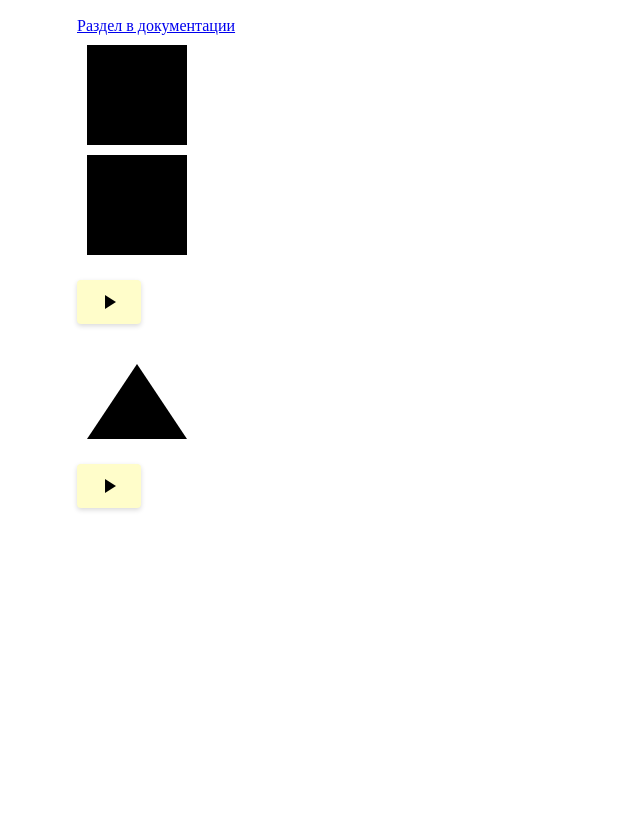
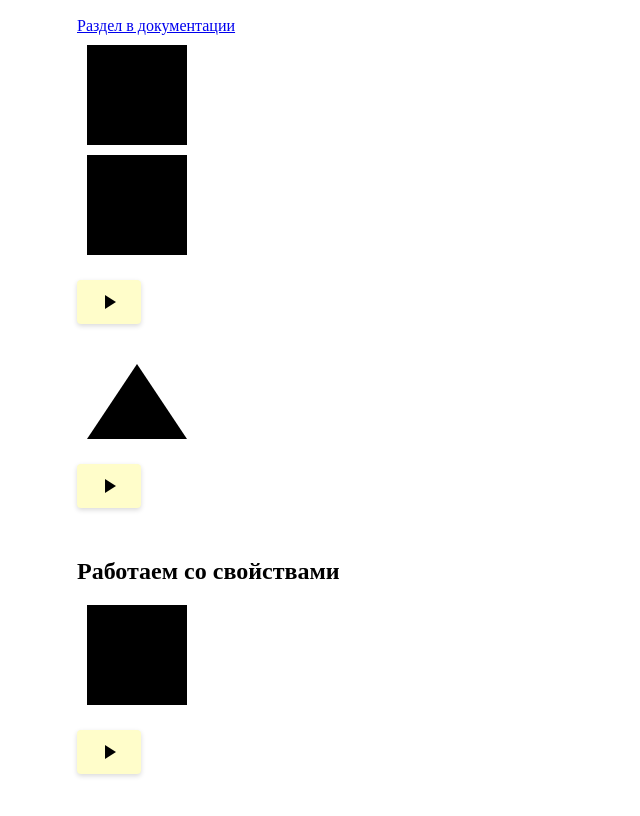
Before and after one commit to EvaLantsova/hse_js_basics__2020--20, a plain HTML site: page 06-anime/01-basics/index.html in a window 1280 px wide. Shown: the part 110-926 px from the top of the page, without its empty margins (83-723 px from the left). Before the commit the page ends 856 px from the top, so only its background shows below. Drawn offline with Linux system fonts and the light colour scheme.

Commit message:
fin props

```diff
--- a/06-anime/01-basics/index.html
+++ b/06-anime/01-basics/index.html
@@ -26,6 +26,15 @@
         play_arrow
       </button>
     </section>
+
+    <section class="props">
+      <h2>Работаем со свойствами</h2>
+      <div class="box"></div>
+      <button id="propsBtn01" class="material-icons">
+        play_arrow
+      </button>
+    </section>
+
   </main>
   <script src="javascript/main.js"></script>
 </body>
--- a/06-anime/01-basics/javascript/main.js
+++ b/06-anime/01-basics/javascript/main.js
@@ -1,5 +1,5 @@
 let targetsExample01 = anime({
-  targets: '.box',
+  targets: '.targets .box',
   translateX: 250,
   autoplay: false
 })
@@ -7,7 +7,7 @@ let targetsBtn01 = document.querySelector('#targetsBox')
 targetsBtn01.onclick = targetsExample01.play
 
 let targets02 = anime({
-  targets: '.triangle',
+  targets: '.targets .triangle',
   translateX: 150,
   autoplay: false
 })
@@ -16,6 +16,25 @@ let targetsBtn02 =
 targetsBtn02.onclick = targets02.play
 
 
+// Вторая секция
+
+let propsAnimation01 = anime({
+  targets: '.props .box',
+  translateX: 400,
+  rotate: 180,
+  backgroundColor: '#fff',
+  borderRadius: ['0%', '50%'],
+  autoplay: false,
+  duration: 1000,
+  easing: 'easeInOutQuad'
+})
+let propsBtn01 = document.querySelector('#propsBtn01')
+propsBtn01.onclick = propsAnimation01.play
+
+
+
+
+
 
 
 //
```
